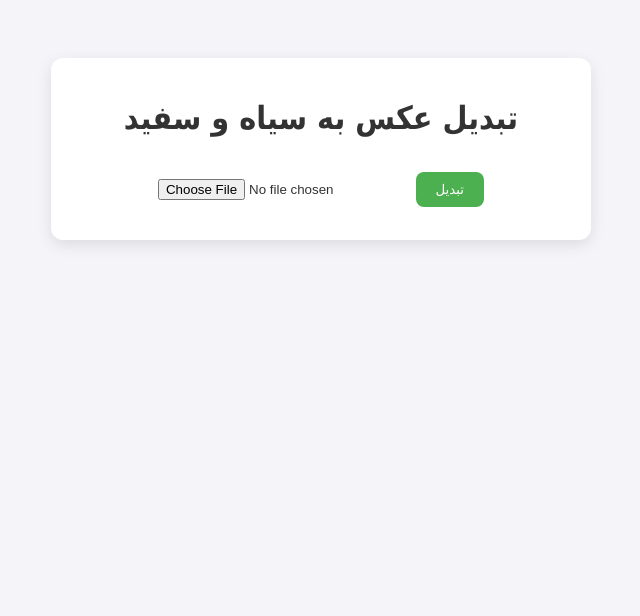
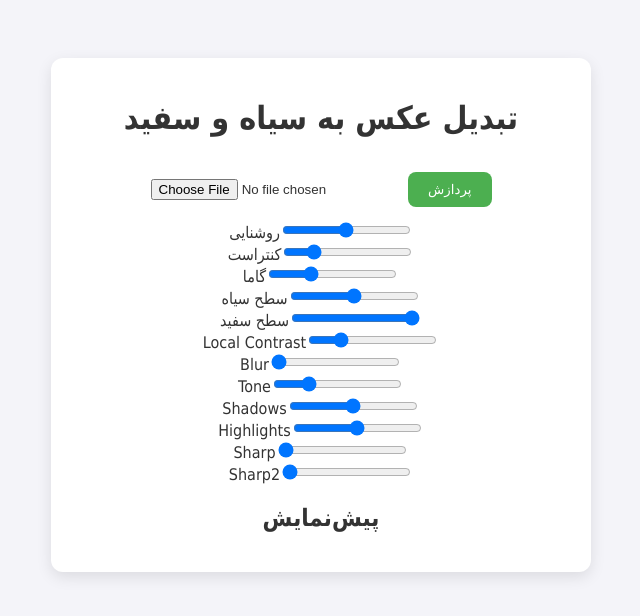
Before and after one commit to omidnabiyan/flask-image-app, a Flask app: page / in a window 1280 px wide. Shown: the top 616 px of the page, without its empty margins (319-959 px from the left). Run offline with Flask 3, Linux system fonts and the light colour scheme.

Commit message:
Update index.html

```diff
--- a/templates/index.html
+++ b/templates/index.html
@@ -1,23 +1,43 @@
-<!DOCTYPE html>
+<!doctype html>
 <html lang="fa">
 <head>
-    <meta charset="UTF-8">
-    <meta name="viewport" content="width=device-width, initial-scale=1.0">
-    <title>تبدیل عکس به سیاه و سفید</title>
-    <link rel="stylesheet" href="{{ url_for('static', filename='style.css') }}">
+  <meta charset="utf-8">
+  <meta name="viewport" content="width=device-width,initial-scale=1">
+  <title>تبدیل عکس به سیاه سفید — وب</title>
+  <link rel="stylesheet" href="{{ url_for('static', filename='style.css') }}">
 </head>
 <body>
-    <div class="container">
-        <h1>تبدیل عکس به سیاه و سفید</h1>
-        <form method="POST" enctype="multipart/form-data">
-            <input type="file" name="image" required>
-            <button type="submit">تبدیل</button>
-        </form>
+  <div class="container">
+    <h1>تبدیل عکس به سیاه و سفید</h1>
 
-        {% if processed_image %}
-        <h2>نتیجه:</h2>
-        <img src="{{ url_for('static', filename=processed_image) }}" alt="Processed Image">
-        {% endif %}
+    <div class="upload-row">
+      <input id="fileInput" type="file" accept="image/*">
+      <button id="processBtn">پردازش</button>
+      <a id="downloadLink" style="display:none">دانلود تصویر</a>
     </div>
+
+    <div id="sliders" class="sliders-grid">
+      <!-- ساختار اسلایدرها: هر اسلایدر دارای data-name است -->
+      <div class="slider-row"><label>روشنایی</label><input type="range" data-name="brightness" min="-100" max="100" value="0"></div>
+      <div class="slider-row"><label>کنتراست</label><input type="range" data-name="contrast" min="50" max="300" value="100"></div>
+      <div class="slider-row"><label>گاما</label><input type="range" data-name="gamma" min="10" max="300" value="100"></div>
+      <div class="slider-row"><label>سطح سیاه</label><input type="range" data-name="black_level" min="-250" max="250" value="0"></div>
+      <div class="slider-row"><label>سطح سفید</label><input type="range" data-name="white_level" min="0" max="255" value="255"></div>
+      <div class="slider-row"><label>Local Contrast</label><input type="range" data-name="local_contrast" min="1" max="10" value="3"></div>
+      <div class="slider-row"><label>Blur</label><input type="range" data-name="blur" min="1" max="50" value="1"></div>
+      <div class="slider-row"><label>Tone</label><input type="range" data-name="tone" min="5" max="25" value="10"></div>
+      <div class="slider-row"><label>Shadows</label><input type="range" data-name="shadows" min="-50" max="50" value="0"></div>
+      <div class="slider-row"><label>Highlights</label><input type="range" data-name="highlights" min="-50" max="50" value="0"></div>
+      <div class="slider-row"><label>Sharp</label><input type="range" data-name="sharp" min="0" max="300" value="0"></div>
+      <div class="slider-row"><label>Sharp2</label><input type="range" data-name="sharp2" min="0" max="300" value="0"></div>
+    </div>
+
+    <div class="preview">
+      <h2>پیش‌نمایش</h2>
+      <img id="previewImg" src="" alt="preview" style="display:none;max-width:100%;">
+    </div>
+  </div>
+
+  <script src="{{ url_for('static', filename='main.js') }}"></script>
 </body>
 </html>
```
